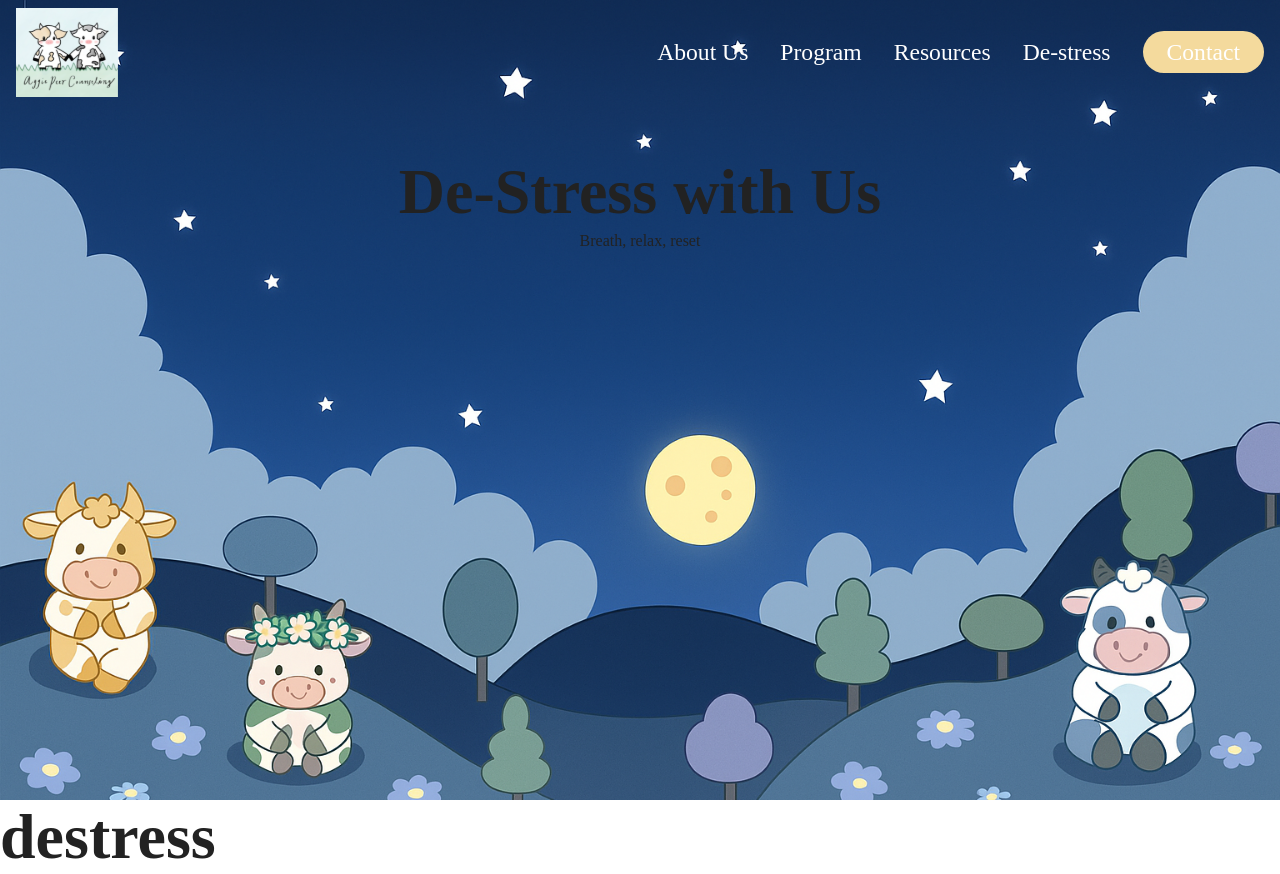
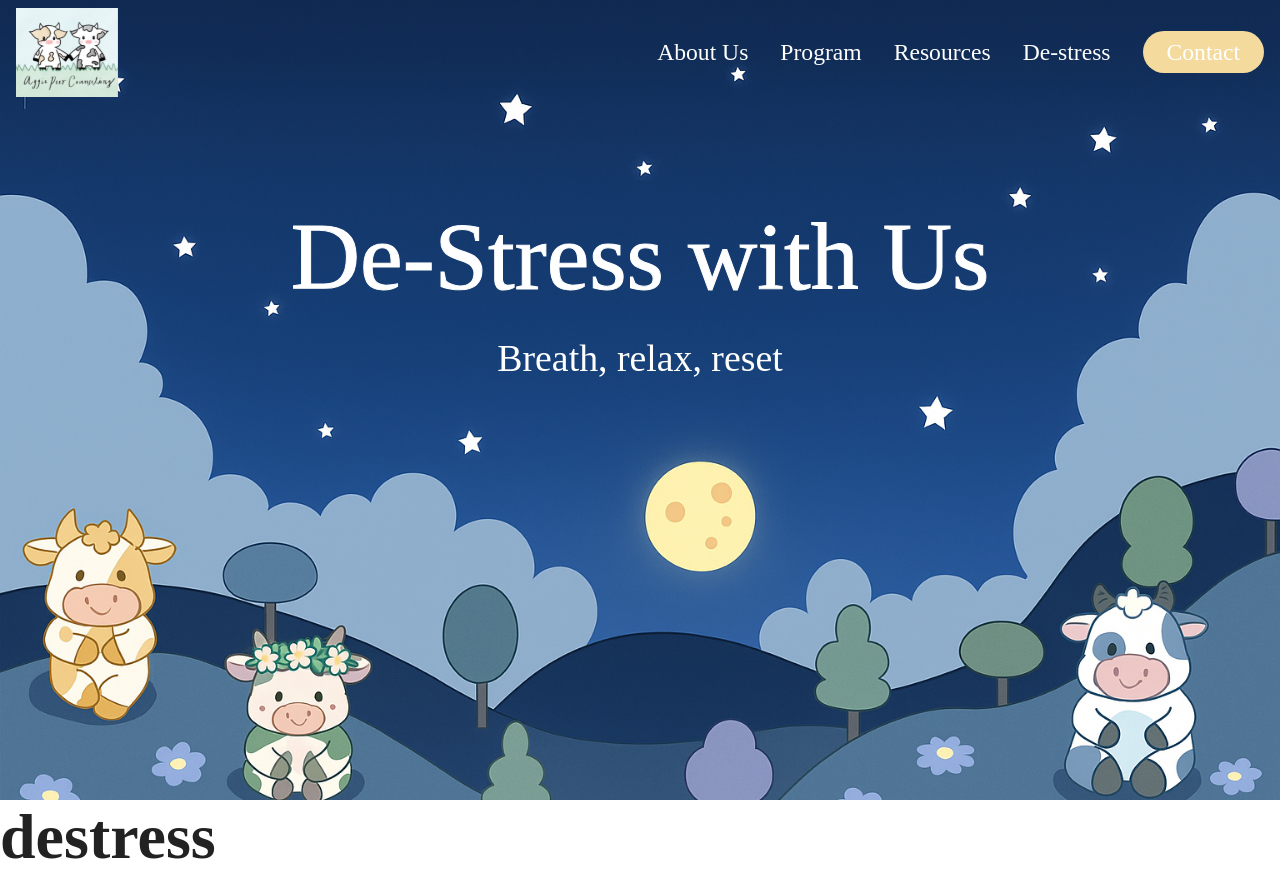
Before and after one commit to include-davis/aggie-peer-counseling, a Next.js app: page /destress in a window 1280 px wide. Built offline with nearby package versions, Linux system fonts and the light colour scheme.

Commit message:
removed logo from contact page

```diff
--- a/app/(pages)/_components/common/Hero/Hero.jsx
+++ b/app/(pages)/_components/common/Hero/Hero.jsx
@@ -3,13 +3,11 @@ import React from 'react';
 import styles from './Hero.module.scss';
 
 const Hero = ({ backgroundImage, title, subtitle }) => (
-  <section
-    className={styles.hero}
-    style={{ backgroundImage: `url(${backgroundImage})` }}
-  >
-    <div>
-      <h1>{title}</h1>
-      <p>{subtitle}</p>
+  <section className={styles.hero}>
+    <img src={backgroundImage} alt="Background" className={styles.bgImage} />
+    <div className={styles.content}>
+      <h1 className={styles.h1}>{title}</h1>
+      <p className={styles.p}>{subtitle}</p>
     </div>
   </section>
 );
--- a/app/(pages)/_components/common/Hero/Hero.module.scss
+++ b/app/(pages)/_components/common/Hero/Hero.module.scss
@@ -1,27 +1,53 @@
+.hero {
+    position: relative;
+    width: 100%;
+    height: 100vh; // full screen
+    overflow: hidden;
+    display: flex;
+    align-items: center;
+    justify-content: center;
+    padding-bottom: 220px;
+}
 
-.hero {
+.bgImage {
+    position: absolute;
+    top: 0;
+    left: 0;
     width: 100%;
-    height: 100vh;
-    background-size: cover;
-    background-position: center;
-    background-repeat: no-repeat;
-    position: relative;
-    display: flex;
-    align-items: flex-start;
-    justify-content: center;
-    text-align: center;
-    padding-top: 155px;
+    height: auto;
+    object-fit: fill;
+    z-index: 0;
 }
 
 .content {
+    position: relative;
+    z-index: 1;
+    text-align: center;
     color: var(--white);
     padding: 2rem;
     display: flex;
     flex-direction: column;
     align-items: center;
-    gap: 2.3rem;
+    justify-content: center;
+    gap: 1.5rem;
 }
 
 .h1 {
-    color: var(--white)
+        color: var(--white);
+        -webkit-text-stroke-width: 1px;
+        -webkit-text-stroke-color: #FFF;
+        font-family: JejuMyeongjo;
+        font-size: 96px;
+        font-style: normal;
+        font-weight: 400;
+        line-height: normal;
 }
+
+.p {
+    color: var(--white);
+        font-family: Jua;
+        font-size: 37.8px;
+        font-style: normal;
+        font-weight: 400;
+        line-height: normal;
+}
--- a/app/(pages)/_components/common/Navbar/Navbar.jsx
+++ b/app/(pages)/_components/common/Navbar/Navbar.jsx
@@ -5,21 +5,26 @@ import Link from 'next/link';
 import { usePathname } from 'next/navigation';
 
 const Navbar = () => {
-    const pathanme = usePathname();
+    const pathname = usePathname(); // ✅ you had this misspelled as pathanme earlier
 
     const routeStyles = {
-        "/home" :styles["navbar-morning"],
-        "/resources" : styles["navbar-noon"],
-        "/destress" : styles["navbar-night"],
-        "/contact" : styles["navbar-contact"],
-    }
-    const colorClass = routeStyles[pathanme] || "";
+        "/home": styles["navbar-morning"],
+        "/resources": styles["navbar-noon"],
+        "/destress": styles["navbar-night"],
+        "/contact": styles["navbar-contact"],
+    };
 
-return (
-    <nav className={`${styles.navbar} ${colorClass}`}>
+    const colorClass = routeStyles[pathname] || "";
+
+    return (
+        <nav className={`${styles.navbar} ${colorClass}`}>
             <div className={styles["nav-logo"]}>
-                <img src="images/logo.svg" alt="Logo" />
+                {/* ✅ Hide only the image, not the div to keep layout stable */}
+                {pathname !== "/contact" && (
+                    <img src="images/logo.svg" alt="Logo" />
+                )}
             </div>
+
             <ul className={styles["nav-links"]}>
                 <li className={styles["nav-link"]}>
                     <Link href="/">About Us</Link>
@@ -38,7 +43,7 @@ return (
                 </li>
             </ul>
         </nav>
-);
-}
+    );
+};
 
 export default Navbar;
```
